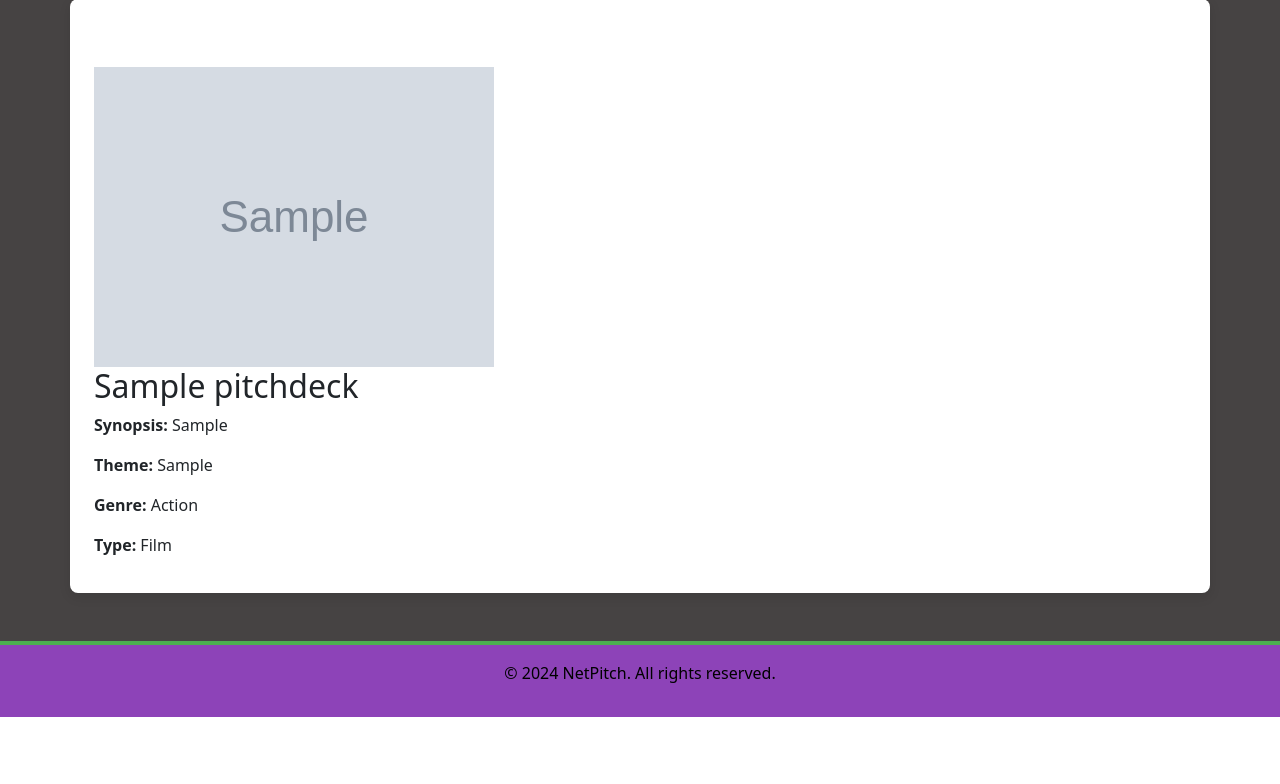
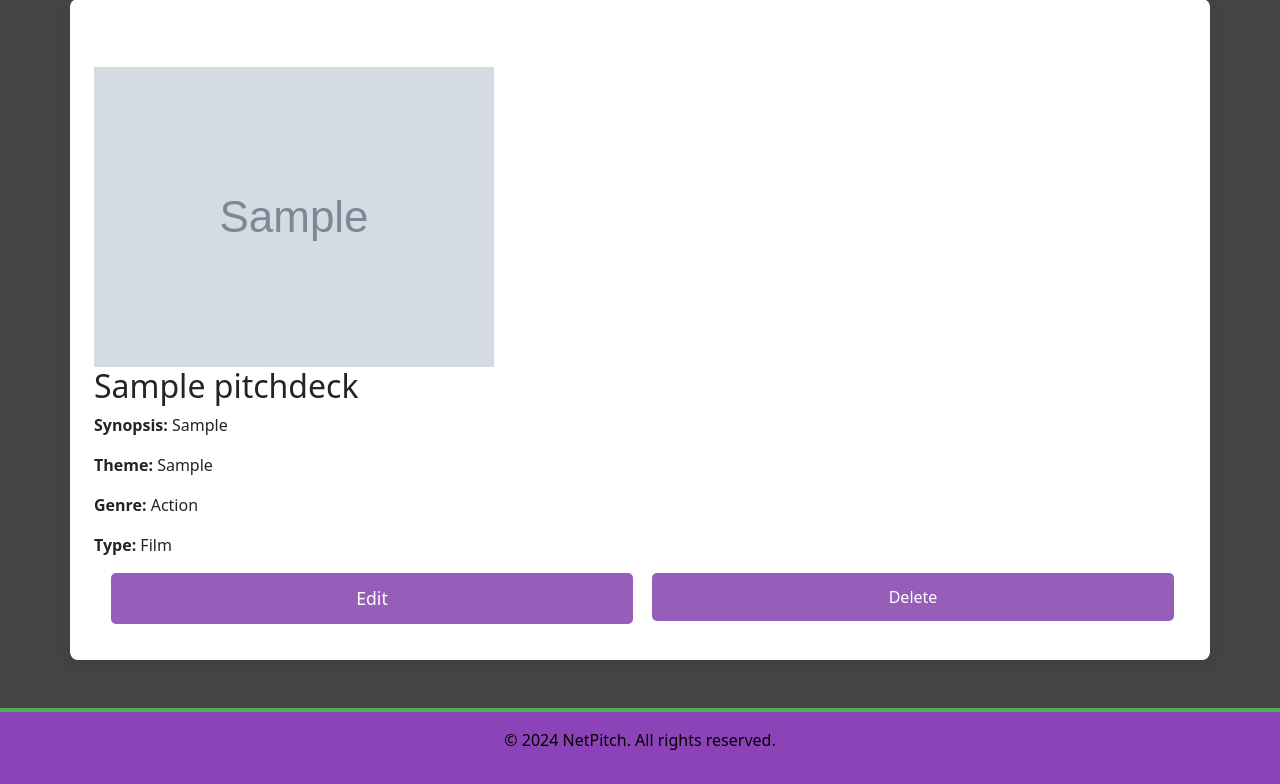
Before and after one commit to Fantomen31/NetPitch, a Django app: page /pitch-deck/1/ in a window 1280 px wide. Shown: the part 151-935 px from the top of the page. Before the commit the page ends 868 px from the top, so only its background shows below. Run offline with Django 4.2, Linux system fonts and the light colour scheme; a user stored in the database is signed in; data comes from the database, SQL or seed files in the repository; tables that the repository leaves empty hold one stand-in row (values such as "Sample post"); grey boxes marked "Sample" are stand-in pictures.

Commit message:
created edit and delete pitch deck options + views, templates and css design for the buttons.

```diff
--- a/netpitch/static/css/style.css
+++ b/netpitch/static/css/style.css
@@ -76,20 +76,32 @@ main {
     border-radius: 50%;
     margin-top: 15px;
 }
-
-/* Update Profile button */
-button.btn-purple {
+/* Standard button style (purple) */
+button.btn-purple, button.btn-delete {
     background-color: rgba(106, 27, 154, 0.7);
     color: white;
     border: none;
     padding: 12px 20px;
     border-radius: 5px;
-    width: 100%;
+    width: 100%;  /* Ensure buttons take the full width */
     transition: background-color 0.3s ease;
 }
 
+/* Green hover for purple button */
 button.btn-purple:hover {
     background-color: #4CAF50; /* Green hover */
+}
+
+/* Red hover for delete button */
+button.btn-delete:hover {
+    background-color: #FF0000; /* Red hover */
+}
+
+/* Ensure consistent spacing for form buttons */
+form button {
+    width: 100%; /* Make sure all buttons inside forms are full width */
+    margin: 0; /* Remove any extra margin */
+    padding: 12px 20px; /* Ensure consistent padding */
 }
 
 /* ============= Pitch Deck Grid Styles ============= */
--- a/netpitch/templates/netpitch/pitch_deck_detail.html
+++ b/netpitch/templates/netpitch/pitch_deck_detail.html
@@ -15,5 +15,23 @@
     <p><strong>Theme:</strong> {{ pitch_deck.theme }}</p>
     <p><strong>Genre:</strong> {{ pitch_deck.genre.name }}</p>
     <p><strong>Type:</strong> {{ pitch_deck.pitch_type }}</p>
+
+     <!-- Only show Edit/Delete buttons to the writer of this pitch deck -->
+     {% if request.user == pitch_deck.writer %}
+     <div class="container">
+        <div class="row">
+            <div class="col-12 col-md-6 mb-3">
+                <a href="{% url 'edit_pitch_deck' pitch_deck.id %}" class="btn btn-purple btn-block">Edit</a>
+            </div>
+            <div class="col-12 col-md-6 mb-3">
+                <form action="{% url 'delete_pitch_deck' pitch_deck.id %}" method="post" style="display:inline;">
+             {% csrf_token %}
+             <button type="submit" class="btn btn-delete btn-block" onclick="return confirm('Are you sure you want to delete this pitch deck?');">Delete</button>
+            </div>
+        </div>
+        </form>
+     </div>
+     {% endif %}
+
 </div>
 {% endblock content %}
--- a/netpitch/urls.py
+++ b/netpitch/urls.py
@@ -9,6 +9,8 @@ urlpatterns = [
     path('logout/', auth_views.LogoutView.as_view(next_page='home'), name='logout'),
     path('profile/', views.profile_view, name='profile_view'),
     path('update-profile/', views.update_profile, name='update_profile'),
+    path('pitch-deck/<int:pk>/edit/', views.edit_pitch_deck, name='edit_pitch_deck'),
+    path('pitch-deck/<int:pk>/delete/', views.delete_pitch_deck, name='delete_pitch_deck'),
     path('submit-pitch-deck/', views.submit_pitch_deck, name='submit_pitch_deck'),
     path('pitch-deck/<int:pk>/', views.pitch_deck_detail, name='pitch_deck_detail'),  # Detail view
 ]
--- a/netpitch/views.py
+++ b/netpitch/views.py
@@ -94,6 +94,33 @@ def submit_pitch_deck(request):
 
     return render(request, 'netpitch/submit_pitch_deck.html', {'form': form})
 
+
+# Edit Pitch Deck View
+@login_required
+def edit_pitch_deck(request, pk):
+    pitch_deck = get_object_or_404(PitchDeck, pk=pk, writer=request.user)
+
+    if request.method == 'POST':
+        form = PitchDeckForm(request.POST, request.FILES, instance=pitch_deck)
+        if form.is_valid():
+            form.save()
+            return redirect('profile_view')
+    else:
+        form = PitchDeckForm(instance=pitch_deck)
+
+    return render(request, 'netpitch/edit_pitch_deck.html', {'form': form, 'pitch_deck': pitch_deck})
+
+# Delete Pitch Deck View
+@login_required
+def delete_pitch_deck(request, pk):
+    pitch_deck = get_object_or_404(PitchDeck, pk=pk, writer=request.user)
+
+    if request.method == 'POST':
+        pitch_deck.delete()
+        return redirect('profile_view')  # Redirect to profile after deletion
+
+    return render(request, 'netpitch/pitch_deck_detail.html', {'pitch_deck': pitch_deck})
+
 #PitchDeck View
 @login_required
 def pitch_deck_detail(request, pk):
```
Also changed, not shown: netpitch/templates/netpitch/edit_pitch_deck.html (added, +22 -0 lines).
